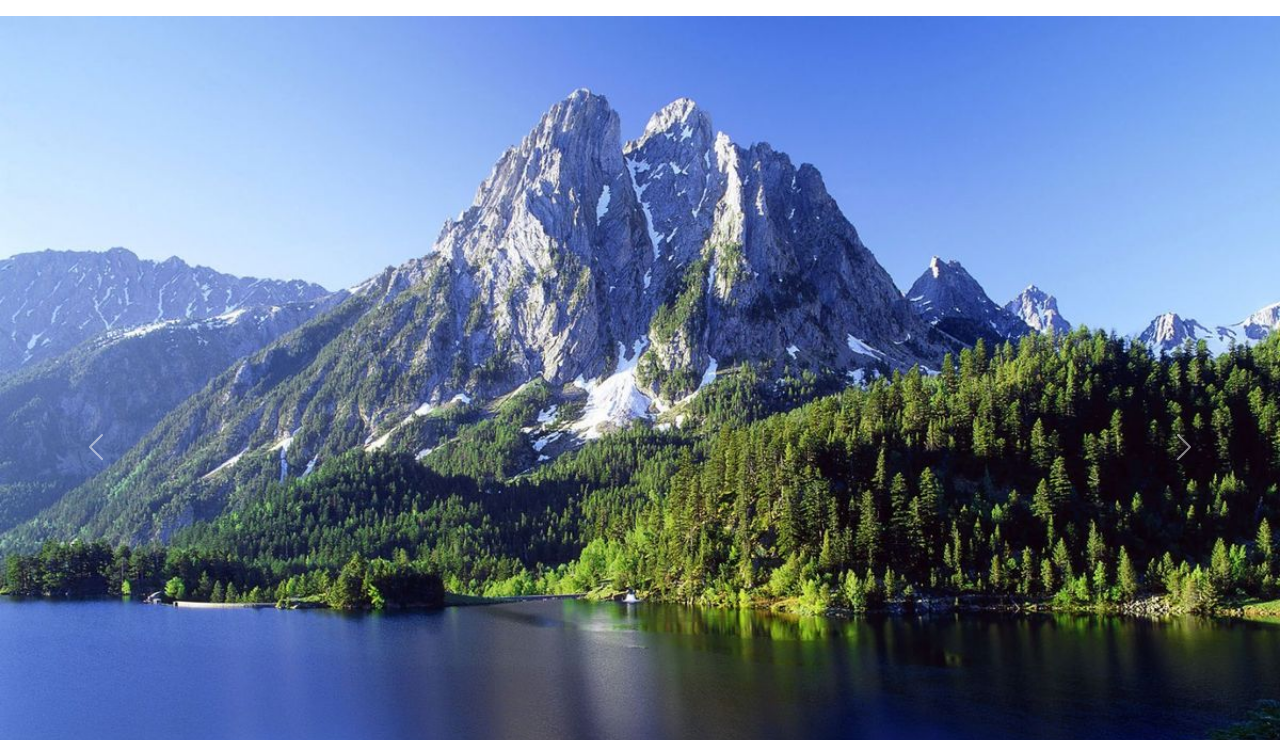
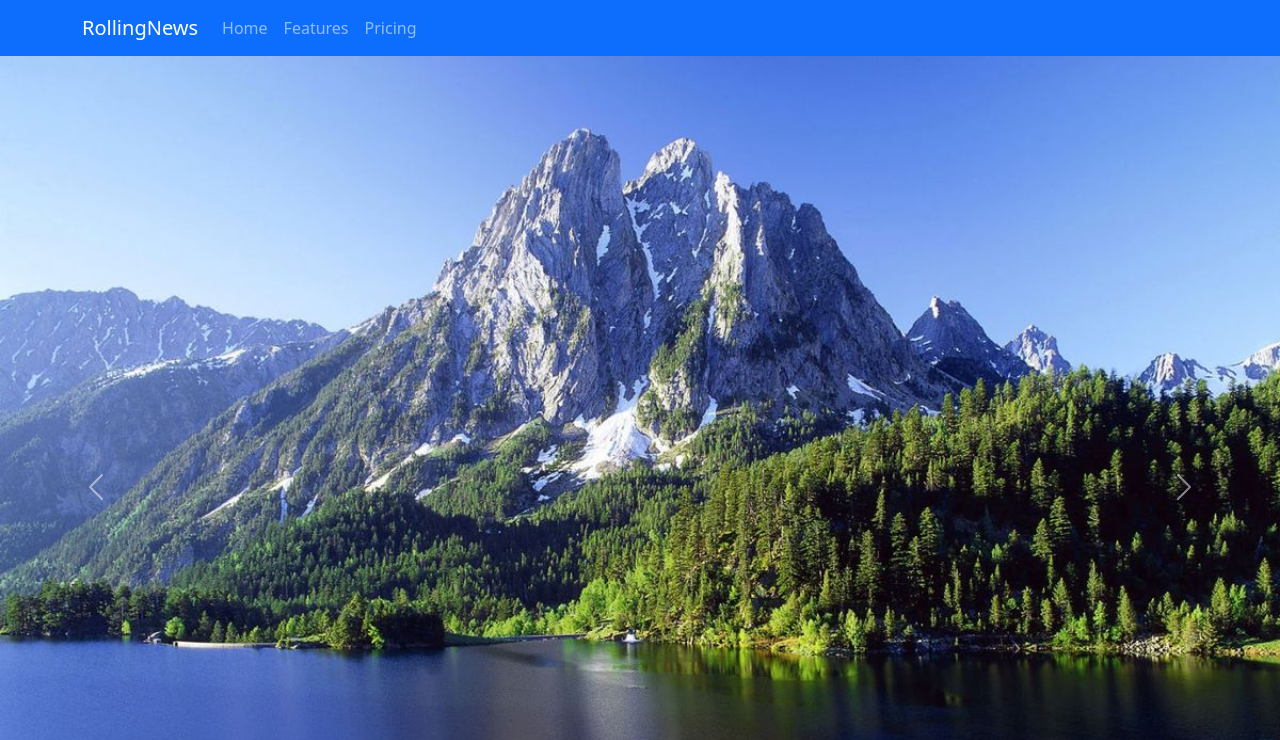
Before and after one commit to nicosalasaraoz/Blog_Noticias, a React (Create React App) app: page / in a window 1280 px wide. Shown: the top 740 px of the page. Built offline with nearby package versions, Linux system fonts and the light colour scheme.

Commit message:
navbar arreglado

```diff
--- a/src/Components/Header.js
+++ b/src/Components/Header.js
@@ -1,7 +1,48 @@
 import React from "react";
+import { Carousel } from "react-bootstrap";
 
 const Header = () => {
-  return <div></div>;
+  return (
+    <div>
+      <Carousel>
+        <Carousel.Item interval={1000}>
+          <img
+            className="d-block w-100"
+            src="../images/Montaña.jpg"
+            alt="First slide"
+          />
+          <Carousel.Caption>
+            <h3>First slide label</h3>
+            <p>Nulla vitae elit libero, a pharetra augue mollis interdum.</p>
+          </Carousel.Caption>
+        </Carousel.Item>
+        <Carousel.Item interval={500}>
+          <img
+            className="d-block w-100"
+            src="../images/Montaña.jpg"
+            alt="Second slide"
+          />
+          <Carousel.Caption>
+            <h3>Second slide label</h3>
+            <p>Lorem ipsum dolor sit amet, consectetur adipiscing elit.</p>
+          </Carousel.Caption>
+        </Carousel.Item>
+        <Carousel.Item>
+          <img
+            className="d-block w-100"
+            src="../images/Montaña.jpg"
+            alt="Third slide"
+          />
+          <Carousel.Caption>
+            <h3>Third slide label</h3>
+            <p>
+              Praesent commodo cursus magna, vel scelerisque nisl consectetur.
+            </p>
+          </Carousel.Caption>
+        </Carousel.Item>
+      </Carousel>
+    </div>
+  );
 };
 
 export default Header;
--- a/src/Components/Main.js
+++ b/src/Components/Main.js
@@ -1,56 +1,15 @@
 import React from "react";
-import { Carousel, Container, Navbar } from "react-bootstrap";
+import { Container } from "react-bootstrap";
 import Footer from "./Footer";
 import Header from "./Header";
+import NavbarMain from "./NavbarMain";
 
 const Main = () => {
   return (
     <>
-      <Navbar />
       <Container fluid className="d-flex flex-column min-vh-100 px-0">
+        <NavbarMain />
         <Header />
-        <div>
-          <Carousel>
-            <Carousel.Item interval={1000}>
-              <img
-                className="d-block w-100"
-                src="../images/Montaña.jpg"
-                alt="First slide"
-              />
-              <Carousel.Caption>
-                <h3>First slide label</h3>
-                <p>
-                  Nulla vitae elit libero, a pharetra augue mollis interdum.
-                </p>
-              </Carousel.Caption>
-            </Carousel.Item>
-            <Carousel.Item interval={500}>
-              <img
-                className="d-block w-100"
-                src="../images/Montaña.jpg"
-                alt="Second slide"
-              />
-              <Carousel.Caption>
-                <h3>Second slide label</h3>
-                <p>Lorem ipsum dolor sit amet, consectetur adipiscing elit.</p>
-              </Carousel.Caption>
-            </Carousel.Item>
-            <Carousel.Item>
-              <img
-                className="d-block w-100"
-                src="../images/Montaña.jpg"
-                alt="Third slide"
-              />
-              <Carousel.Caption>
-                <h3>Third slide label</h3>
-                <p>
-                  Praesent commodo cursus magna, vel scelerisque nisl
-                  consectetur.
-                </p>
-              </Carousel.Caption>
-            </Carousel.Item>
-          </Carousel>
-        </div>
         <Footer />
       </Container>
     </>
--- /dev/null
+++ b/src/Components/NavbarMain.js
@@ -0,0 +1,19 @@
+import React from "react";
+import { Container, Nav, Navbar } from "react-bootstrap";
+
+const NavbarMain = () => {
+  return (
+    <Navbar bg="primary" variant="dark">
+      <Container>
+        <Navbar.Brand href="#home">RollingNews</Navbar.Brand>
+        <Nav className="me-auto">
+          <Nav.Link href="#home">Home</Nav.Link>
+          <Nav.Link href="#features">Features</Nav.Link>
+          <Nav.Link href="#pricing">Pricing</Nav.Link>
+        </Nav>
+      </Container>
+    </Navbar>
+  );
+};
+
+export default NavbarMain;
```
Also changed, not shown: src/Components/Navbar.js (deleted, +0 -25 lines).
